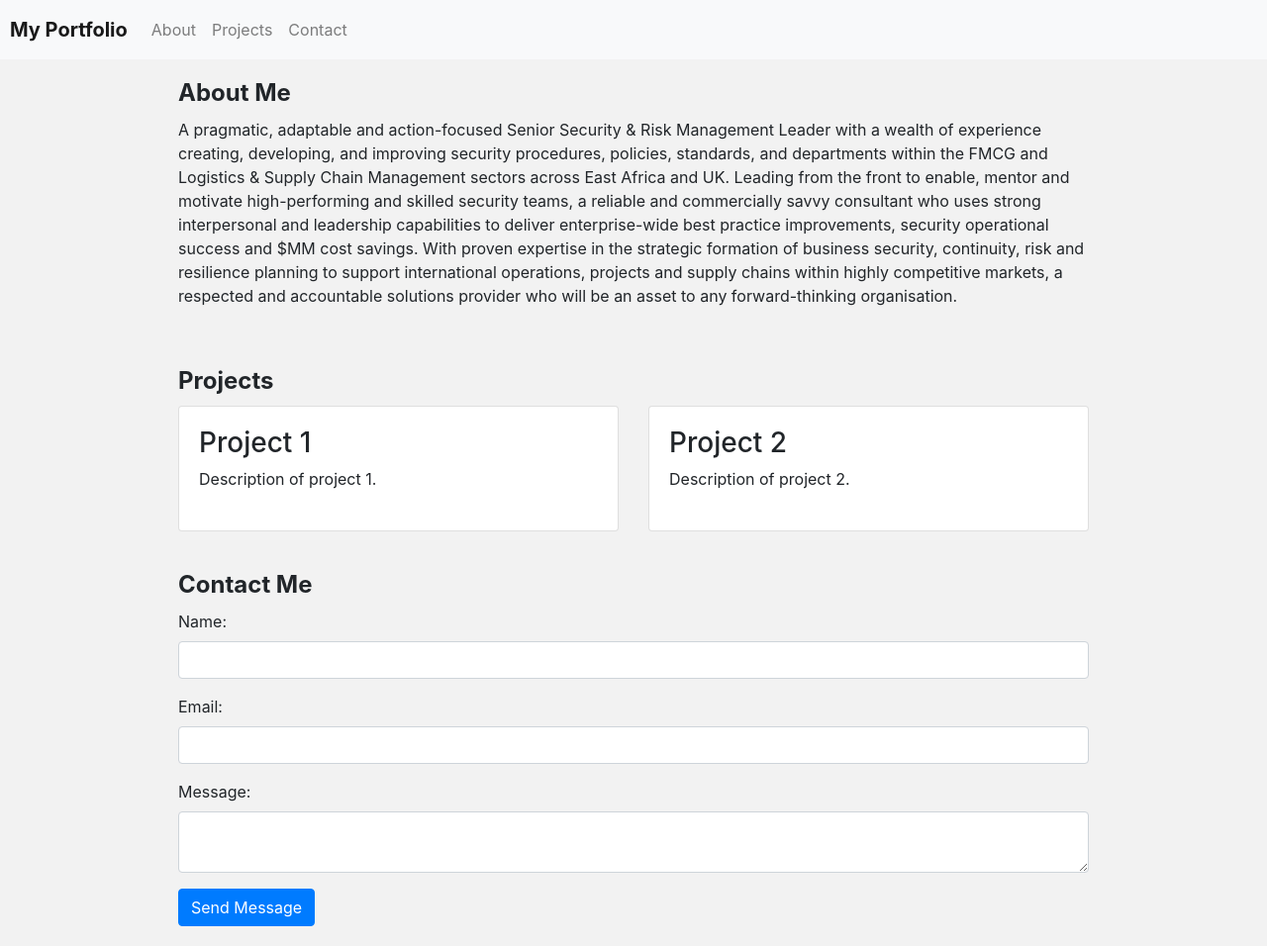
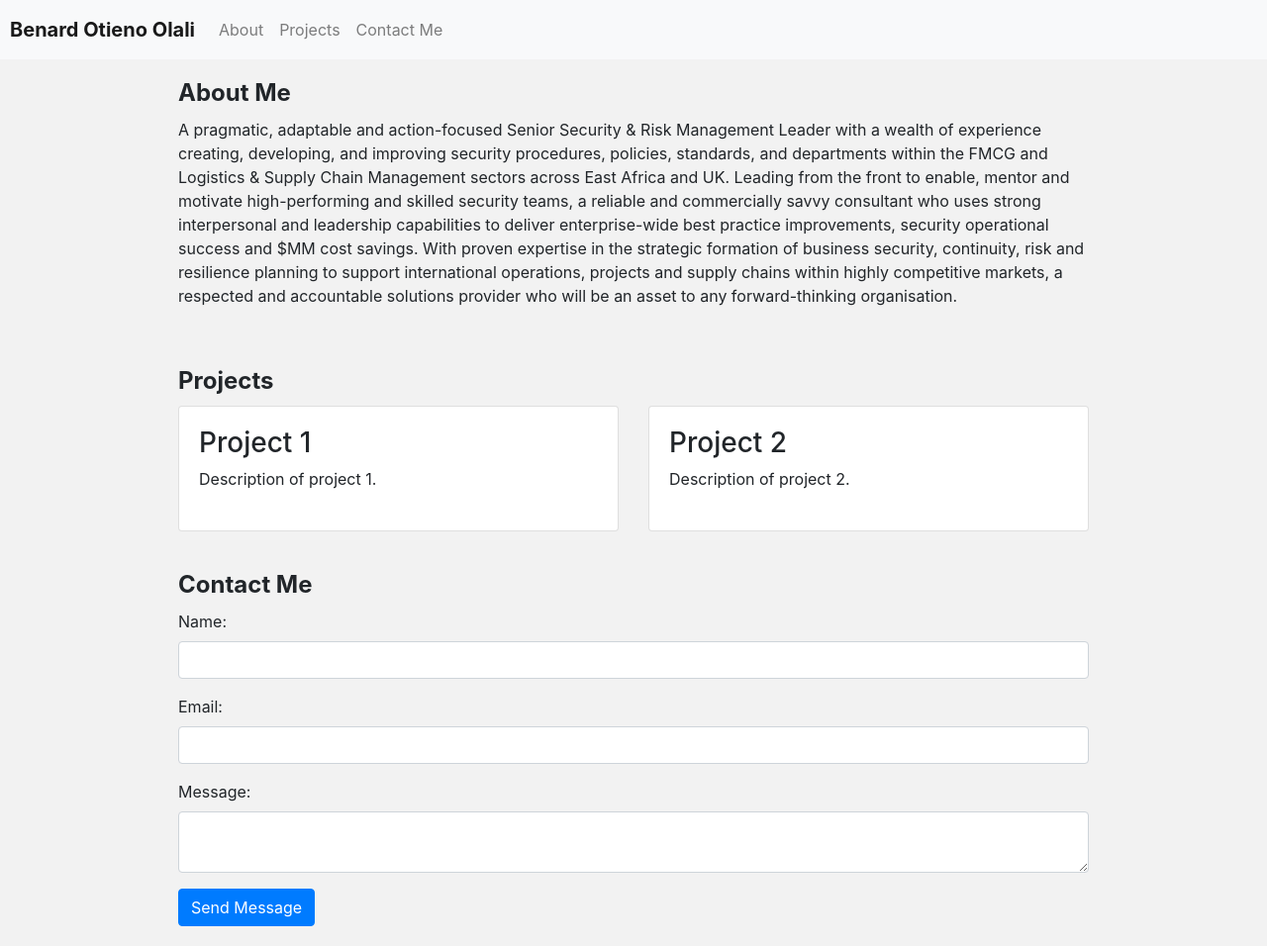
Before and after one commit to benolali/Bootstrap-Portfolio, a plain HTML site: page index.html in a window 1280 px wide. Shown: the whole page at 99% size. Drawn offline with nearby package versions, Linux system fonts and the light colour scheme.

Commit message:
Update page titles and navbar links

```diff
--- a/index.html
+++ b/index.html
@@ -4,7 +4,7 @@
 <head>
     <meta charset="UTF-8">
     <meta name="viewport" content="width=device-width, initial-scale=1.0">
-    <title>My Portfolio</title>
+    <title>Benard Otieno Olali</title>
     <link rel="stylesheet" href="https://maxcdn.bootstrapcdn.com/bootstrap/4.5.2/css/bootstrap.min.css">
     <link rel="stylesheet" href="styles.css">
 </head>
@@ -13,7 +13,7 @@
 
     <header>
         <nav class="navbar navbar-expand-lg navbar-light bg-light">
-            <a class="navbar-brand" href="#">My Portfolio</a>
+            <a class="navbar-brand" href="#">Benard Otieno Olali</a>
             <button class="navbar-toggler" type="button" data-toggle="collapse" data-target="#navbarNav"
                 aria-controls="navbarNav" aria-expanded="false" aria-label="Toggle navigation">
                 <span class="navbar-toggler-icon"></span>
@@ -27,7 +27,7 @@
                         <a class="nav-link" href="#projects">Projects</a>
                     </li>
                     <li class="nav-item">
-                        <a class="nav-link" href="#contact">Contact</a>
+                        <a class="nav-link" href="#contact">Contact Me</a>
                     </li>
                 </ul>
             </div>
```
